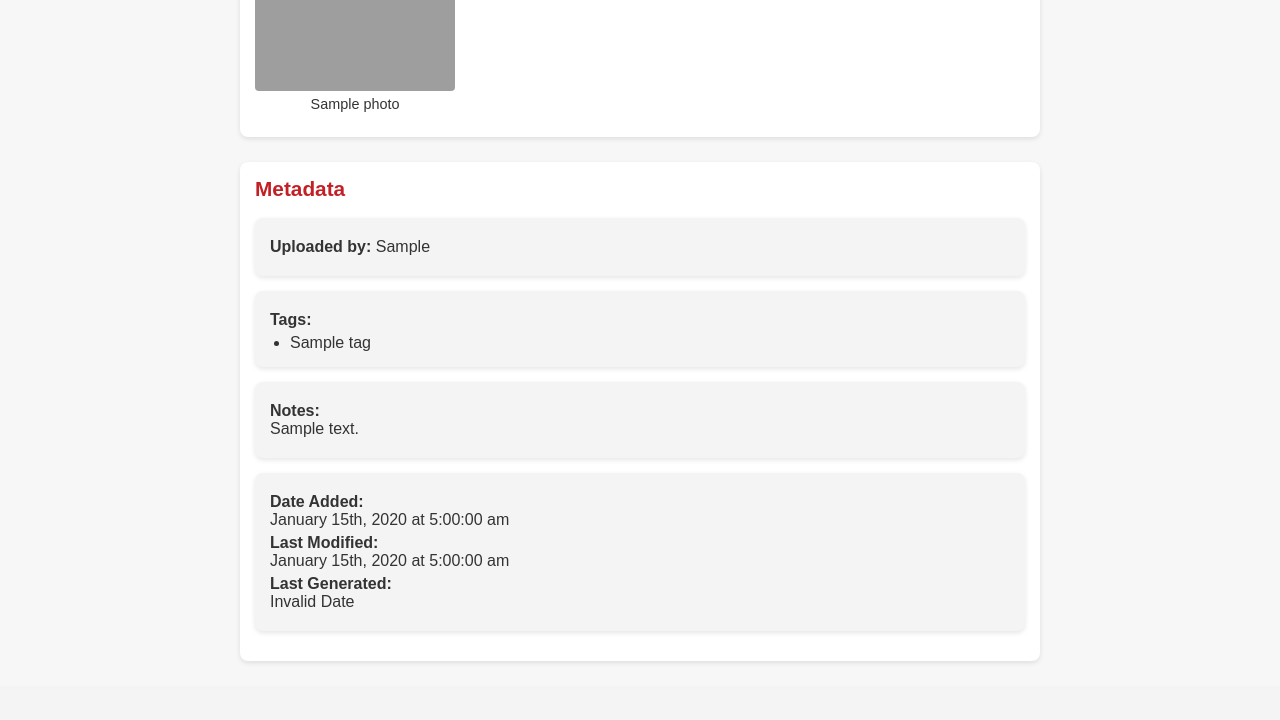
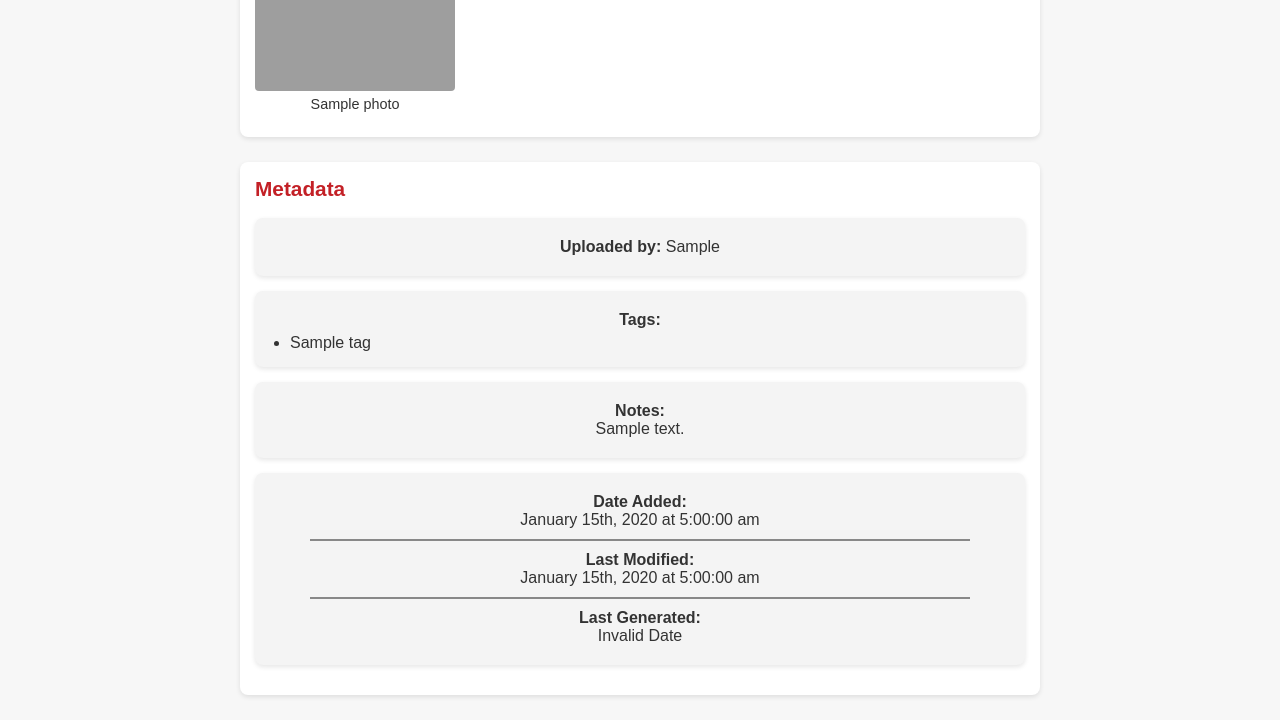
Before and after one commit to kscardinal/loto-report-generator, a FastAPI app: template src/web/templates/view_report.html in a window 1280 px wide. Shown: the part 442-1162 px from the top of the page. Before the commit the page ends 1104 px from the top, so only its background shows below. Run offline with FastAPI, Linux system fonts and the light colour scheme; the template is opened without the code that fills it: most values are stand-ins (such as "Sample title", 1, 10 or a date in 2020); parts of the project's set-up code (start-up, migrations or seed data) failed here and were passed over; some libraries are stand-ins or nearby versions; grey boxes are pictures that could not be loaded.

Commit message:
updated the metadata section in view_report

```diff
--- a/src/web/static/css/view_report.css
+++ b/src/web/static/css/view_report.css
@@ -341,4 +341,9 @@ button.disabled {
     background-color: #f4f4f4;
     border-radius: 8px;
     box-shadow: 0 2px 5px rgba(0,0,0,0.1);
+    text-align: center;
 }
+
+.inner-section ul {
+    text-align: left;
+}
--- a/src/web/templates/view_report.html
+++ b/src/web/templates/view_report.html
@@ -96,7 +96,9 @@
                 </div>
                 <div class="inner-section">
                     <p id="dateAdded" data-raw-date="{{ report.date_added }}"><br>...</p>
+                    <div style="height: 2px; background-color: #888888; margin: 10px 40px;"></div>
                     <p id="dateModified" data-raw-date="{{ report.last_modified }}"><br>...</p>
+                    <div style="height: 2px; background-color: #888888; margin: 10px 40px;"></div>
                     <p id="lastGenerated" data-raw-date="{{ report.last_generated }}"><br>...</p>
                 </div>
             </div>
```
